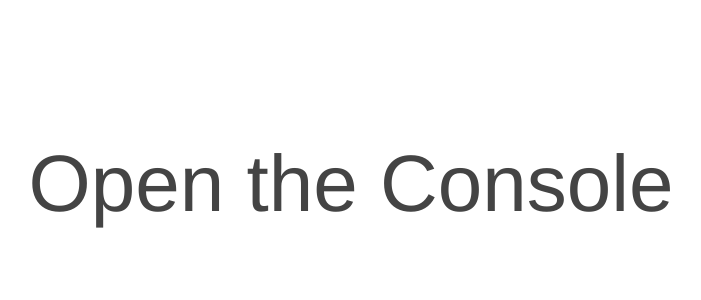
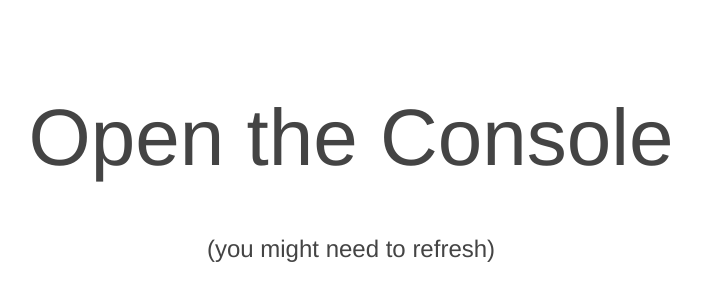
Before and after one commit to amirlazarovich/knight-board, a website: page index.html in a window 1280 px wide. Shown: the part 224-524 px from the top of the page, without its empty margins (289-990 px from the left). Drawn offline with Linux system fonts and the light colour scheme.

Commit message:
cosmetics

```diff
--- a/index.html
+++ b/index.html
@@ -8,8 +8,10 @@
     <title>Knight Board</title>
 
     <style>
+	    body {
+		    font-family: "Helvetica Neue", Helvetica, Arial, sans-serif;
+	    }
 	    div {
-        font-family: "Helvetica Neue", Helvetica, Arial, sans-serif;
 		font-size: 5em;
 		display: table-cell;
 		color: #444;
@@ -17,6 +19,9 @@
 		text-align: center;
 		width: 100vw;
 		height: 100vh;
+	    }
+	    div > span {
+		font-size: 0.3em;
 	    }
     </style>
 
@@ -28,7 +33,7 @@
 </head>
 
 <body>
-    <div>Open the Console</div>
+	<div>Open the Console<br/><span>(you might need to refresh)</span></div>
 </body>
 
 </html>
```
Lines whose indentation alone changed are shown as unchanged.
